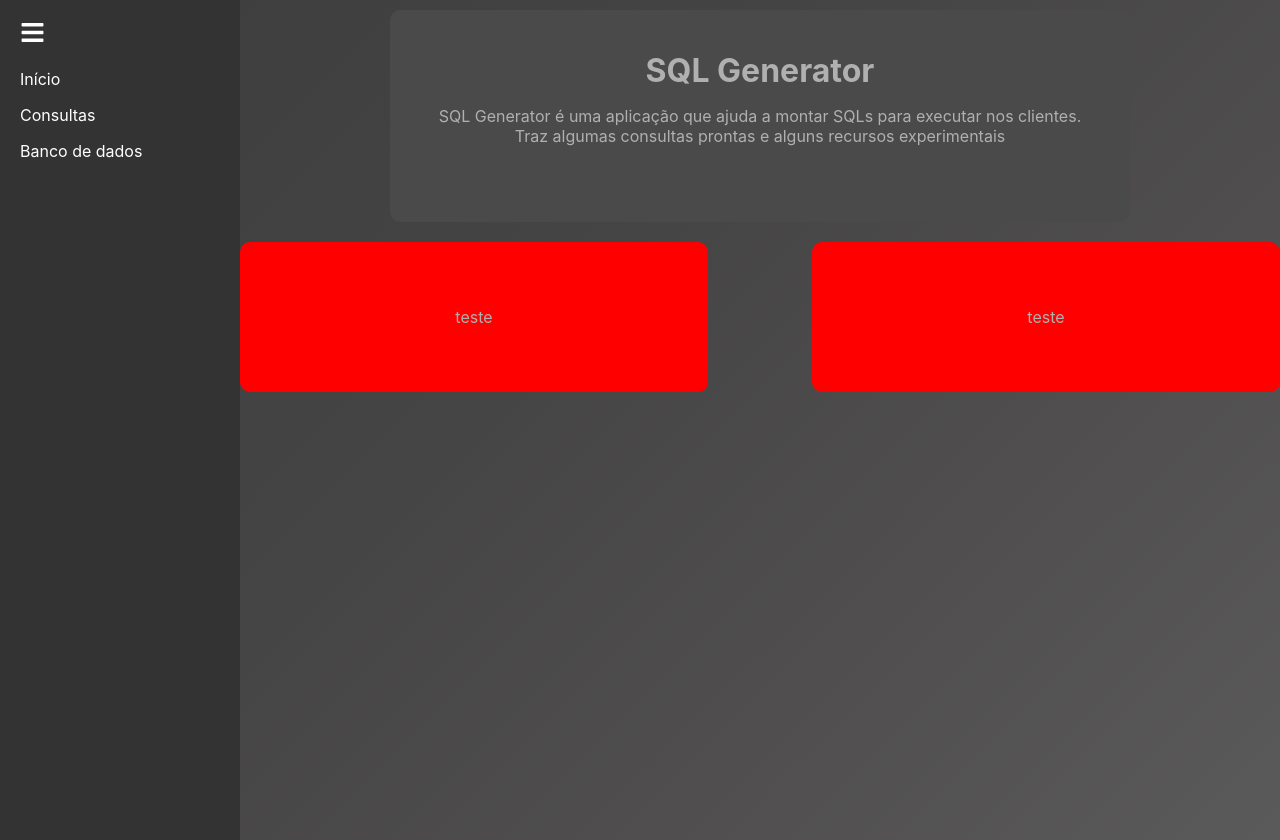
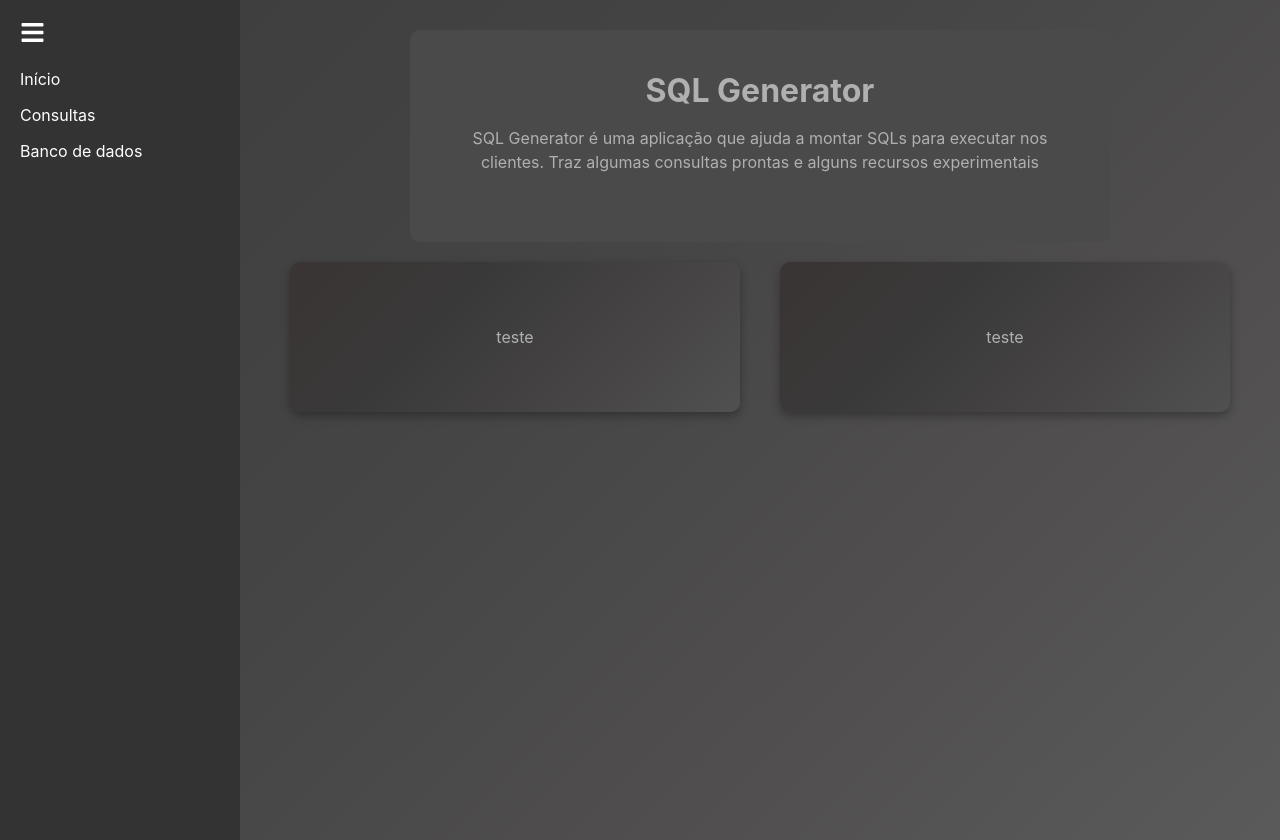
Before and after one commit to neves1697/SQLGenerator, a React (Create React App) app: page /inicio in a window 1280 px wide. Built offline with nearby package versions, Linux system fonts and the light colour scheme.

Commit message:
fix: Ajuste nos espaçamentos entre os componentes internos da tela de início

```diff
--- a/src/Styles/Inicio.scss
+++ b/src/Styles/Inicio.scss
@@ -1,7 +1,7 @@
 .container-home {
     display: flex;
     justify-content: center;
-    background: linear-gradient(135deg, #333333ef, #3a3939ef, #454343ef, #515050ef);
+    background: linear-gradient(135deg, #333333ef, #3a3939ef, #454343ef, #515050ef); /* Degradê para o fundo */
     width: 100%;
     height: 100%;
 }
@@ -9,48 +9,66 @@
 .container-interno {
     color: #b0b0b0; /* Cinza claro com um tom pastel */
     display: flex;
-    flex-direction: column; /* Permite que a estrutura interna use flex */
-    align-items: center;  /* Alinha os itens no centro horizontalmente */
+    flex-direction: column; /* Estrutura flex em coluna */
+    align-items: center;  /* Alinha os itens ao centro */
     width: 100%;
+    max-width: 100%; /* Garante que a largura não ultrapasse 100% */
+    padding: 20px; /* Espaçamento interno */
+    box-sizing: border-box; /* Garante que padding seja incluído no cálculo de largura */
 }
 
 .textos {
-    background-color: #4a4a4a; /* Tom de cinza escuro */
+    background-color: #4a4a4a; /* Cinza escuro */
     border-radius: 10px;
     padding: 20px; /* Espaçamento interno */
-    width: 700px;
+    width: 100%; /* Ajusta a largura para ocupar até 100% */
+    max-width: 700px; /* Limita a largura a 700px */
     text-align: center;
-    margin-top: 10px;
+    margin-top: 10px; /* Espaço superior */
+    box-sizing: border-box; /* Inclui o padding no cálculo da largura */
+}
 
-    h1 {
+.textos h1 {
     margin-bottom: 10px;
     text-align: center;
 }
 
-    p {
+.textos p {
     padding: 0 20px; /* 0px para cima e para baixo, 20px para esquerda e direita */
     height: 80px;
     text-align: center;
-    }
+    line-height: 1.5; /* Ajuste para melhorar a legibilidade */
 }
 
 .informacoes {
-    display: flex; /* Usando flexbox para colocar as divs lado a lado */
-    justify-content: space-between; /* Distribui igualmente as divs de consulta */
-    gap: 20px; /* Espaçamento entre as divs */
+    display: flex; /* Flexbox para colocar as divs lado a lado */
+    justify-content: space-evenly; /* Espaço entre as divs */
+    gap: 10px; /* Espaçamento entre as divs */
     width: 100%; /* 100% da largura disponível */
-    margin-top: 20px;
+    margin-top: 20px; /* Espaço acima */
+    box-sizing: border-box; /* Garante que padding seja incluído no cálculo de largura */
 }
 
 .consultas {
-    background-color: red;
+    background: linear-gradient(135deg, #3a3434, #3a3939, #454343, #515050); /* Degradê mais suave */
+    cursor: pointer;
     text-align: center;
-    align-items: center;
-    justify-content: center;
     border-radius: 10px;
     height: 150px;
     width: 45%; /* Ocupa metade da largura */
+    max-width: 45%; /* Garante que não ultrapasse 45% da largura */
     display: flex;
     justify-content: center;
     align-items: center;
+    transition: transform 0.3s ease-in-out; /* Transição para efeito hover */
+    box-sizing: border-box; /* Inclui o padding no cálculo da largura */
 }
+
+.consultas:hover {
+    transform: scale(1.05); /* Aumenta um pouco o tamanho ao passar o mouse */
+}
+
+/* Adicionando uma sombra sutil para dar um efeito de profundidade */
+.consultas {
+    box-shadow: 0 4px 10px rgba(0, 0, 0, 0.3);
+}
```
Lines whose indentation alone changed are shown as unchanged.
